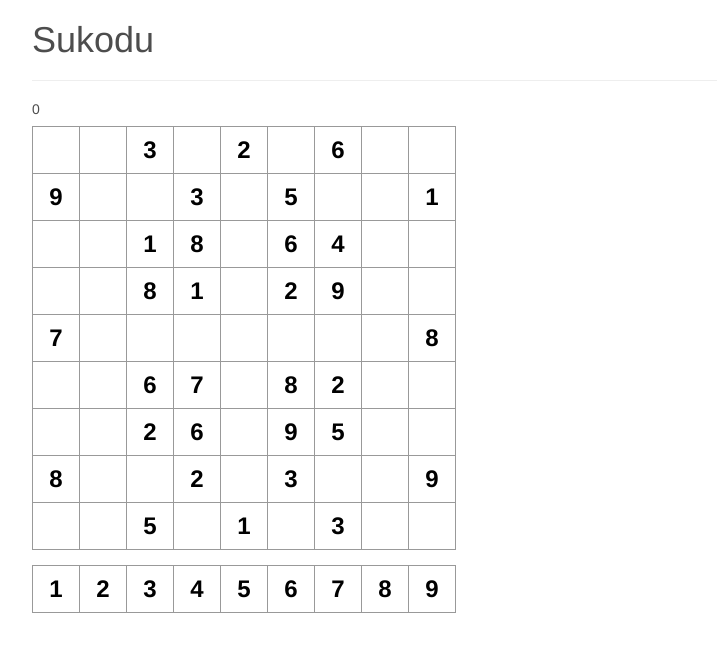
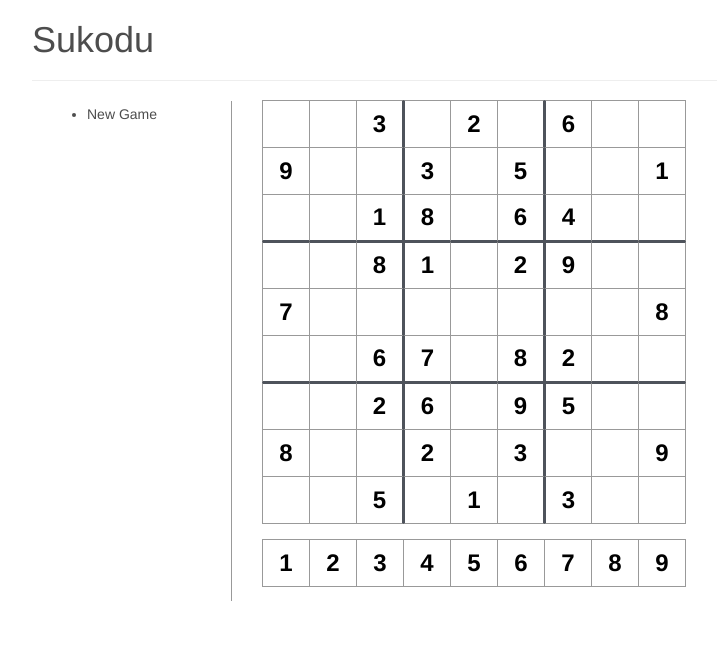
Before and after one commit to chunliu/sudoku, a React app: page / in a window 1280 px wide. Shown: the top 652 px of the page, without its empty margins (183-900 px from the left). Built offline with nearby package versions, Linux system fonts and the light colour scheme; the HTML template or start-up script is replaced by a standard one.

Commit message:
Update the style

```diff
--- a/src/components/Game.tsx
+++ b/src/components/Game.tsx
@@ -1,6 +1,6 @@
 import * as React from "react";
 import {GameBoard} from "./board/GameBoard";
-import {COLS, ROWS} from "../core/sudokuClass";
+import {StyledLeftSideBar} from "./board/LeftSideBar";
 
 export class Game extends React.Component<{}, {}> {
     public render(): JSX.Element {
@@ -8,6 +8,7 @@ export class Game extends React.Component<{}, {}> {
             <div>
                 <h1>Sukodu</h1>
                 <hr />
+                <StyledLeftSideBar />
                 <GameBoard />
             </div>
         );
--- a/src/components/board/GameBoard.tsx
+++ b/src/components/board/GameBoard.tsx
@@ -1,7 +1,8 @@
 import * as React from "react";
 import * as Redux from "redux";
 import {connect} from "react-redux";
-import {Square} from "./Square";
+import styled from "styled-components";
+import {StyledSquare} from "./Square";
 import {COLS, ROWS, ISudoku} from "../../core/sudokuClass";
 import {ISudokuState, GameStatus} from "../../redux/types";
 import {actionCreators} from "../../redux/sudokuAction";
@@ -11,10 +12,11 @@ interface IBoardProps {
     sudoku: ISudoku;
     status: GameStatus;
     numberSelected: string;
+    className?: string;
     actions: any;
 }
 
-class GameBoardClass extends React.Component<IBoardProps, ISudokuState> {
+class GameBoardClass extends React.Component<IBoardProps, {}> {
     constructor() {
         super();
         this.handleGridClick = this.handleGridClick.bind(this);
@@ -26,7 +28,7 @@ class GameBoardClass extends React.Component<IBoardProps, ISudokuState> {
     public render() {
         const {sudoku} = this.props;
         return (
-            <div>
+            <div className={this.props.className}>
                 {this.renderSudokuGrid(sudoku)}
                 <br />
                 {this.renderNumberSelection()}
@@ -36,14 +38,17 @@ class GameBoardClass extends React.Component<IBoardProps, ISudokuState> {
     private renderSudokuGrid(sudoku: ISudoku) {
         return (
             <div>
-                <div className="status">{this.props.numberSelected}</div>
                 {ROWS.map((r) => {
                     return (
                         <div key={r} className="board-row">
                             {COLS.map((c) => {
                                 const value = sudoku[r + c];
                                 return (
-                                    <Square key={r + c}
+                                    <StyledSquare key={r + c}
+                                        borderright={"36".indexOf(c) >= 0}
+                                        borderleft={"47".indexOf(c) >= 0}
+                                        borderbotton={"CF".indexOf(r) >= 0}
+                                        bordertop={"DG".indexOf(r) >= 0}
                                         onSquareClick={this.handleGridClick}
                                         status={this.props.status} squareKey={r + c}
                                         value={value} />
@@ -60,7 +65,7 @@ class GameBoardClass extends React.Component<IBoardProps, ISudokuState> {
             <div className="board-row">
                 {COLS.map((c) => {
                     return (
-                        <Square key={c} onSquareClick={this.handleNumberClick}
+                        <StyledSquare key={c} onSquareClick={this.handleNumberClick}
                             isPressed={this.props.numberSelected === c} squareKey={c} value={c} />
                     );
                 })}
@@ -68,15 +73,20 @@ class GameBoardClass extends React.Component<IBoardProps, ISudokuState> {
         );
     }
     private handleGridClick(key: string) {
-        this.props.sudoku[key] = this.props.sudoku[key] === ""
+        const s: ISudoku = {};
+        s[key] = this.props.sudoku[key] === ""
             ? this.props.numberSelected : "";
-
-        this.props.actions.loadGridSuccess(this.props.sudoku);
+        // Update redux store.
+        this.props.actions.loadGridSuccess(s);
     }
     private handleNumberClick(key: string) {
         this.props.actions.updateNumberSelected(key);
     }
 }
+const StyledGameBoard = styled(GameBoardClass)`
+    width: 450px;
+    float: left;
+`;
 interface IStateFromStore {
     sudokuReducer: ISudoku;
     statusReducer: GameStatus;
@@ -97,4 +107,4 @@ const mapDispatchToProps = (dispatch: Redux.Dispatch<ISudokuState>) => {
     };
 };
 
-export const GameBoard = connect(mapStateToProps, mapDispatchToProps)(GameBoardClass);
+export const GameBoard = connect(mapStateToProps, mapDispatchToProps)(StyledGameBoard);
--- /dev/null
+++ b/src/components/board/LeftSideBar.tsx
@@ -0,0 +1,24 @@
+import * as React from "react";
+import styled from "styled-components";
+
+interface ILeftSideBarProps {
+    children?: React.ReactChildren;
+    className?: string;
+}
+
+const LeftSideBar: React.StatelessComponent<ILeftSideBarProps> = (props) => (
+    <div className={props.className}>
+        <ul>
+            <li>New Game</li>
+        </ul>
+    </div>
+);
+
+export const StyledLeftSideBar = styled(LeftSideBar)`
+    width: 200px;
+    height: 500px;
+	float: left;
+	padding: 5px 15px;
+    border-right: 1px solid #999;
+    margin-right: 30px;
+`;
--- a/src/components/board/Square.tsx
+++ b/src/components/board/Square.tsx
@@ -6,6 +6,12 @@ interface ISquareProps {
     value: string;
     status?: GameStatus;
     isPressed?: boolean;
+    borderleft?: boolean;
+    bordertop?: boolean;
+    borderright?: boolean;
+    borderbotton?: boolean;
+    className?: string;
+    disabled?: boolean;
     onSquareClick(key: string): void;
 }
 
@@ -13,13 +19,41 @@ interface ISquareState {
     disabled: boolean;
 }
 
-const Button = styled.button`
-    background: ${(props) => props.default ? "#0388ca" : "#ffffff"};
-    border: 1px solid #999;
+class Square extends React.Component<ISquareProps, ISquareState> {
+    constructor() {
+        super();
+        this.state = {
+            disabled: false,
+        };
+    }
+    public componentWillMount() {
+        if (this.props.status === GameStatus.Initializing) {
+            this.setState({disabled: this.props.value !== ""});
+        }
+    }
+    public render(): JSX.Element {
+        return (
+            <button className={this.props.className} key={this.props.squareKey}
+                disabled={this.state.disabled}
+                default={this.props.isPressed}
+                onClick={() => {
+                    this.props.onSquareClick(this.props.squareKey);
+                }}>
+                {this.props.value}
+            </button>
+        );
+    }
+}
+export const StyledSquare = styled(Square)`
+    background: ${(props) => props.isPressed ? "#0388ca" : "#ffffff"};
+    border-left: ${(props) => props.borderleft ? "2px solid #4e535b" : "1px solid #999"};
+    border-top: ${(props) => props.bordertop ? "2px solid #4e535b" : "1px solid #999"};
+    border-right: ${(props) => props.borderright ? "2px solid #4e535b" : "1px solid #999"};
+    border-bottom: ${(props) => props.borderbotton ? "2px solid #4e535b" : "1px solid #999"};
     float: left;
     font-size: 24px;
     font-weight: bold;
-    color: ${(props) => props.default ? "#ffffff" : "#000000"};
+    color: ${(props) => props.isPressed ? "#ffffff" : "#000000"};
     line-height: 34px;
     height: 48px;
     margin-right: -1px;
@@ -34,29 +68,3 @@ const Button = styled.button`
         background: ${(props) => props.disabled ? "#ffffff" : "#0388ca"};
     }
 `;
-
-export class Square extends React.Component<ISquareProps, ISquareState> {
-    constructor() {
-        super();
-        this.state = {
-            disabled: false,
-        };
-    }
-    public componentWillMount() {
-        if (this.props.status === GameStatus.Initializing) {
-            this.setState({disabled: this.props.value !== ""});
-        }
-    }
-    public render(): JSX.Element {
-        return (
-            <Button key={this.props.squareKey}
-                disabled={this.state.disabled}
-                default={this.props.isPressed}
-                onClick={() => {
-                    this.props.onSquareClick(this.props.squareKey);
-                }}>
-                {this.props.value}
-            </Button>
-        );
-    }
-}
```
Also changed, not shown: 1 other file (tests, documents, lock files or other folders).
